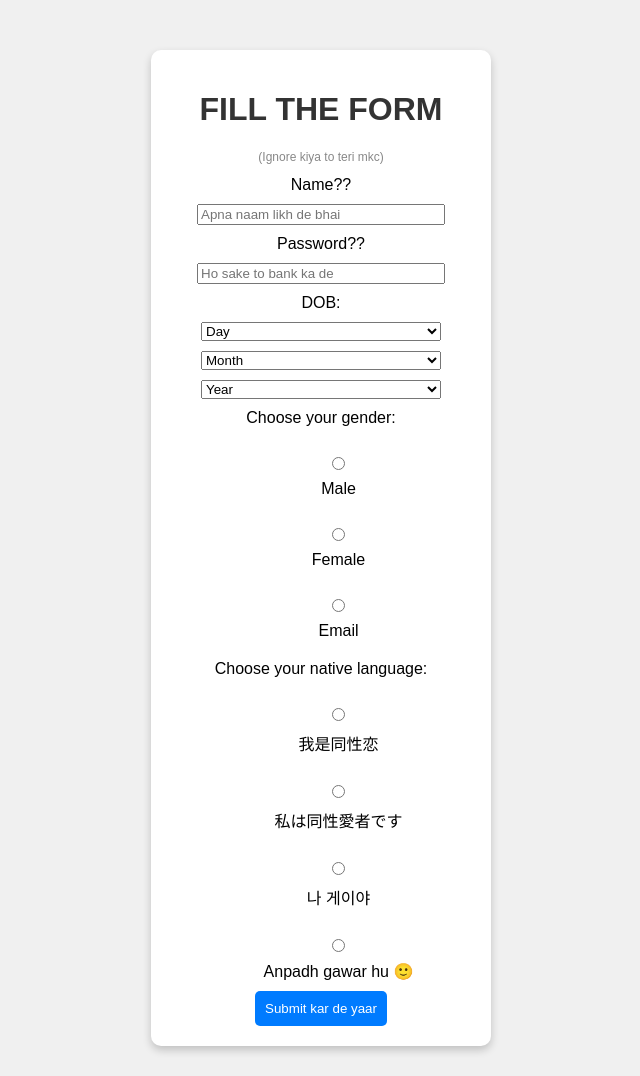
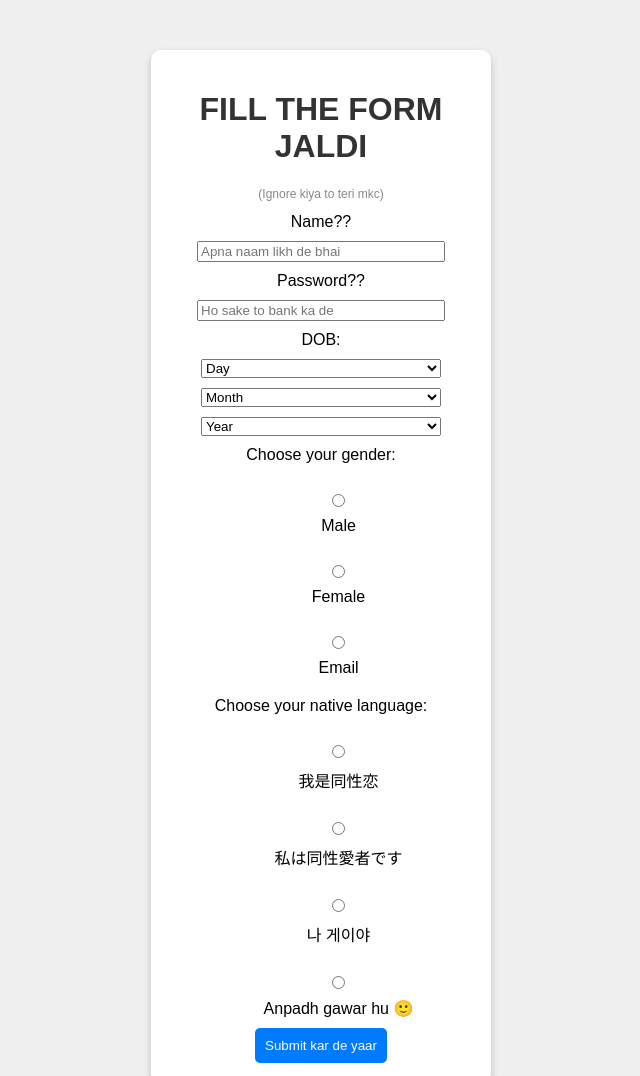
Before and after one commit to KingArthur124/Fake-Form, a plain HTML site: page index.html in a window 1280 px wide. Shown: the top 1076 px of the page, without its empty margins (319-959 px from the left). Drawn offline with Linux system fonts and the light colour scheme.

Commit message:
Update index.html

```diff
--- a/index.html
+++ b/index.html
@@ -53,7 +53,7 @@
 </head>
 <body>
     <form>
-        <h1>FILL THE FORM</h1>
+        <h1>FILL THE FORM JALDI</h1>
         <p>(Ignore kiya to teri mkc)</p>
 
         <label for="name">Name??</label>
```
